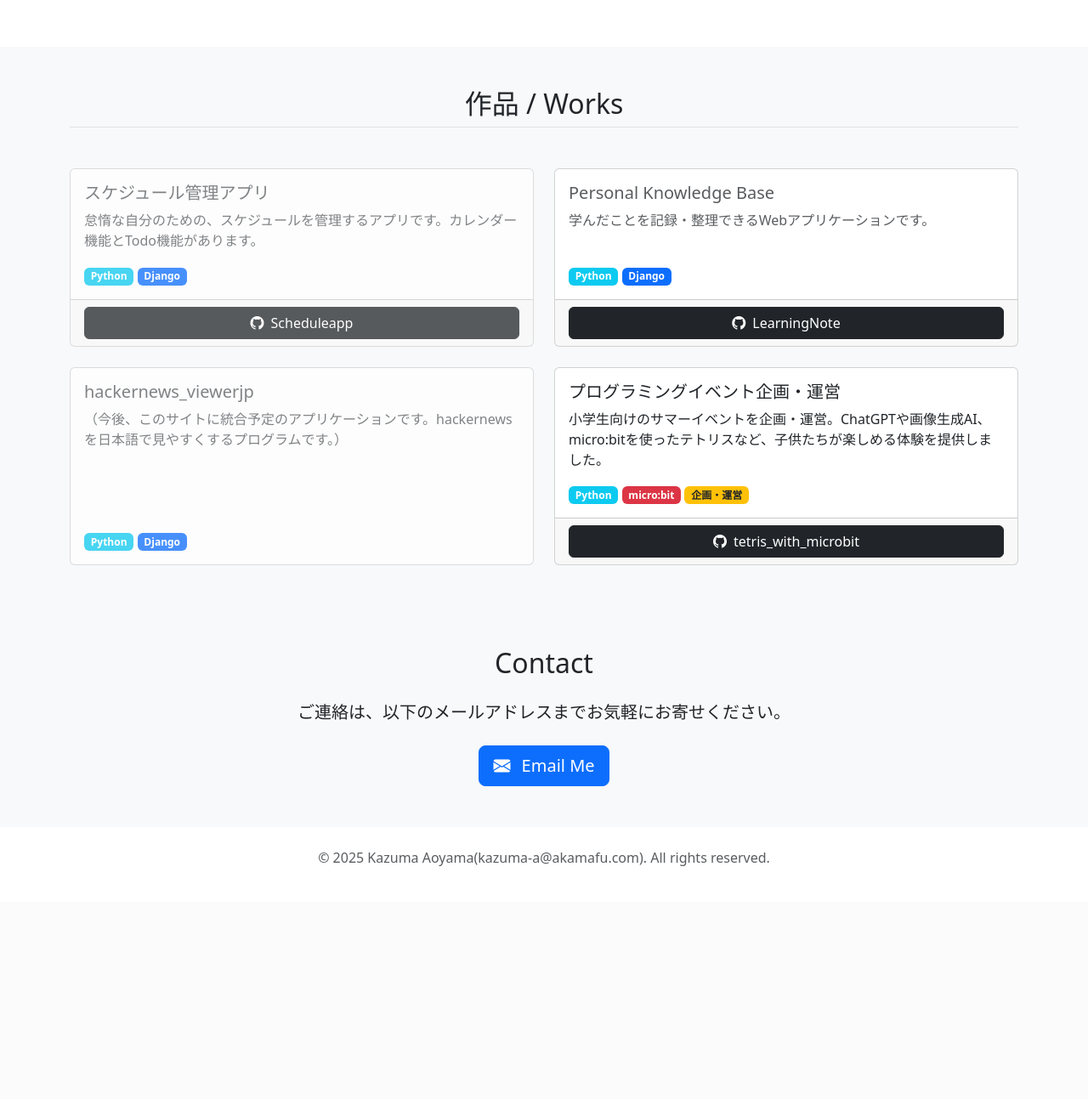
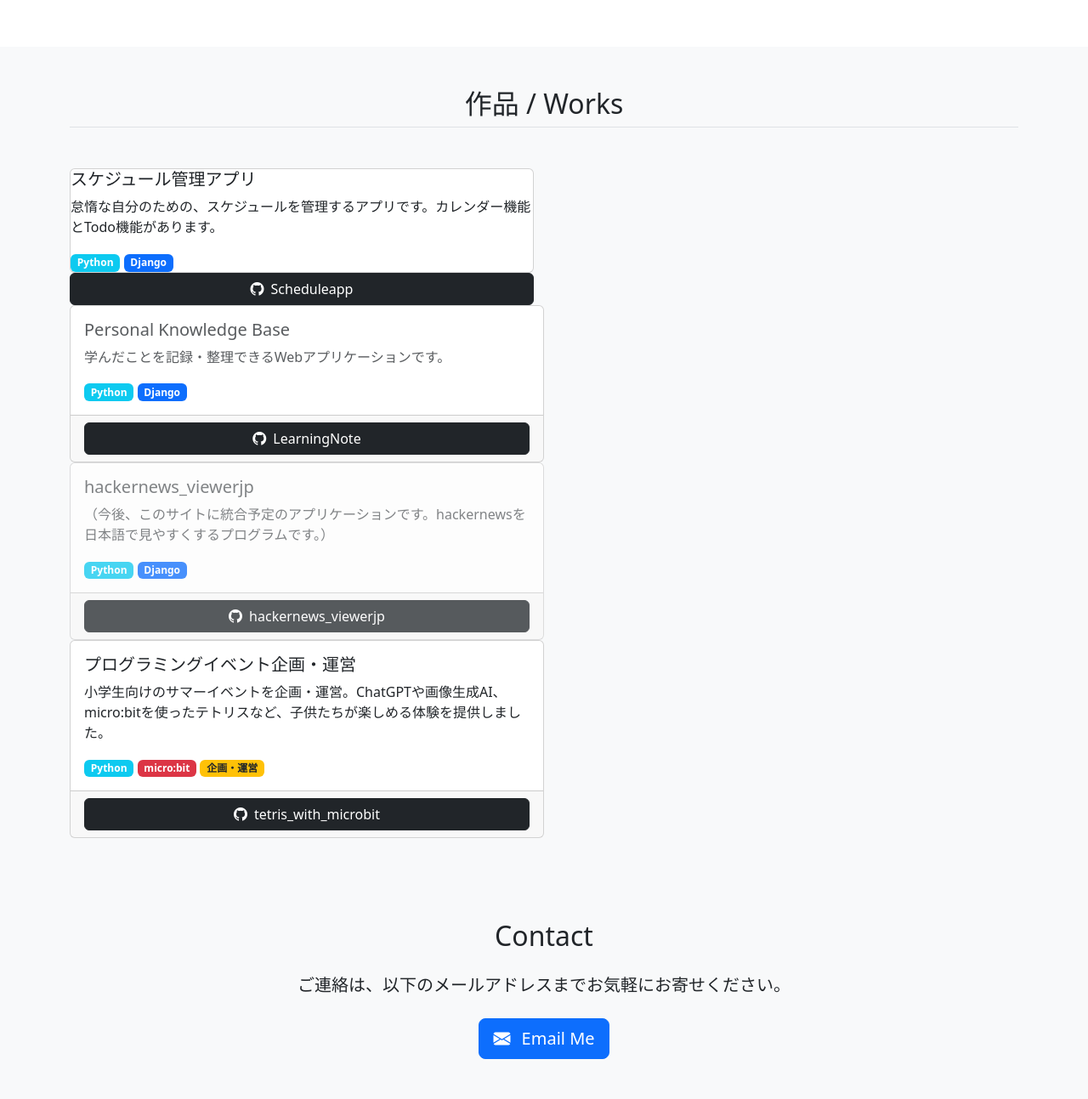
Before and after one commit to 07KazumaAoyama29/mainPage, a Django app: page / in a window 1280 px wide. Shown: the part 1635-2928 px from the top of the page at 85% size. Before the commit the page ends 2654 px from the top, so only its background shows below. Run offline with Django 5.2, Linux system fonts and the light colour scheme; parts of the project's set-up code (start-up, migrations or seed data) failed here and were passed over; some libraries are stand-ins or nearby versions.

Commit message:
update homepage

```diff
--- a/mainpages/templates/mainpages/home.html
+++ b/mainpages/templates/mainpages/home.html
@@ -159,7 +159,7 @@
         <div class="row g-4">
 
             <div class="col-md-6">
-                <div class="card h-100 bg-white-50 opacity-75">
+                <div class="card h-100>
                     <div class="card-body d-flex flex-column text-muted">
                         <h5 class="card-title">スケジュール管理アプリ</h5>
                         <p class="card-text">怠惰な自分のための、スケジュールを管理するアプリです。カレンダー機能とTodo機能があります。</p>
@@ -200,6 +200,9 @@
                             <span class="badge bg-primary">Django</span>
                         </div>
                     </div>
+                    <div class="card-footer">
+                        <a href="https://github.com/07KazumaAoyama29/hackernews_viewerjp" class="btn btn-dark w-100" target="_blank"><i class="bi bi-github me-2"></i>hackernews_viewerjp</a>
+                </div>
                 </div>
             </div>
 
```
